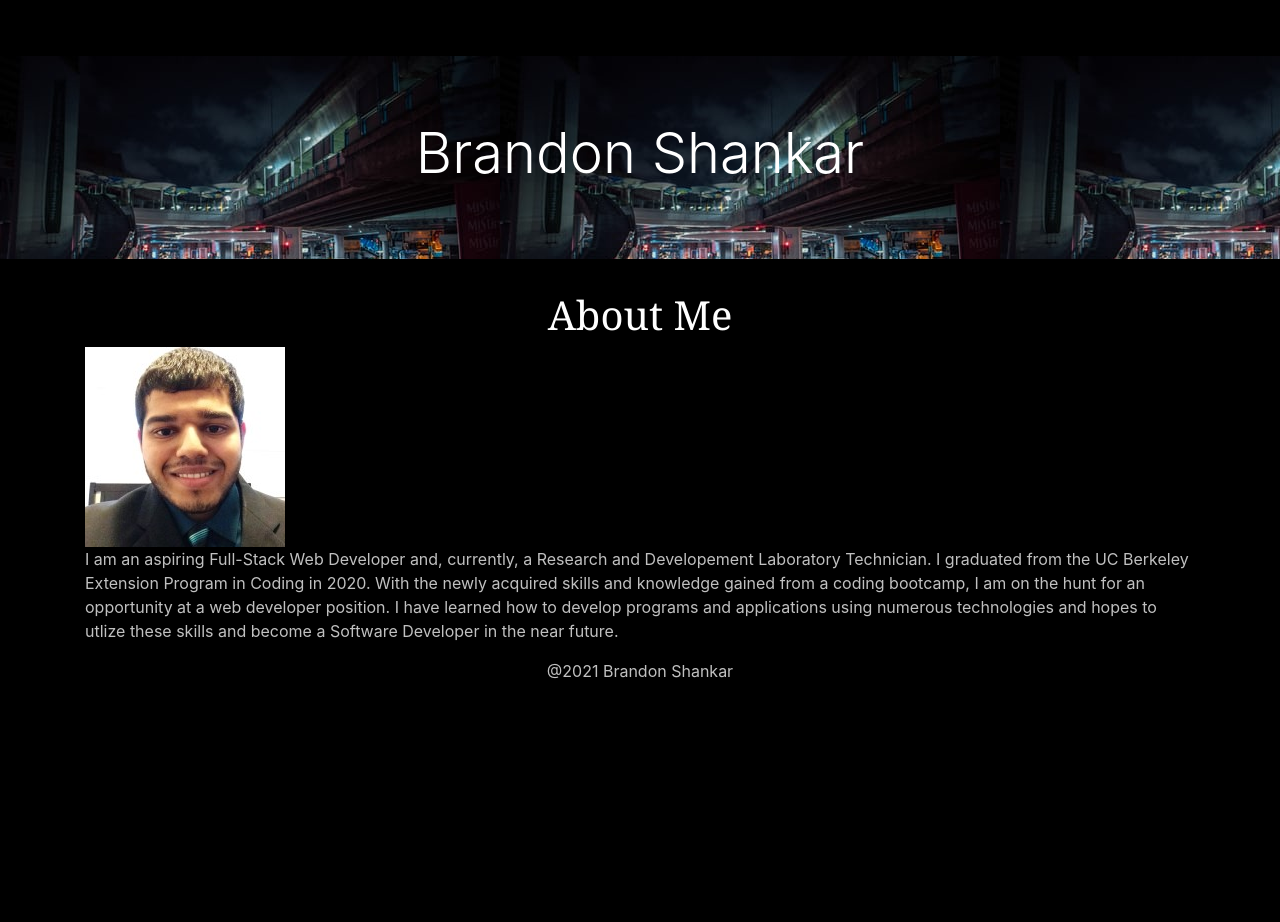
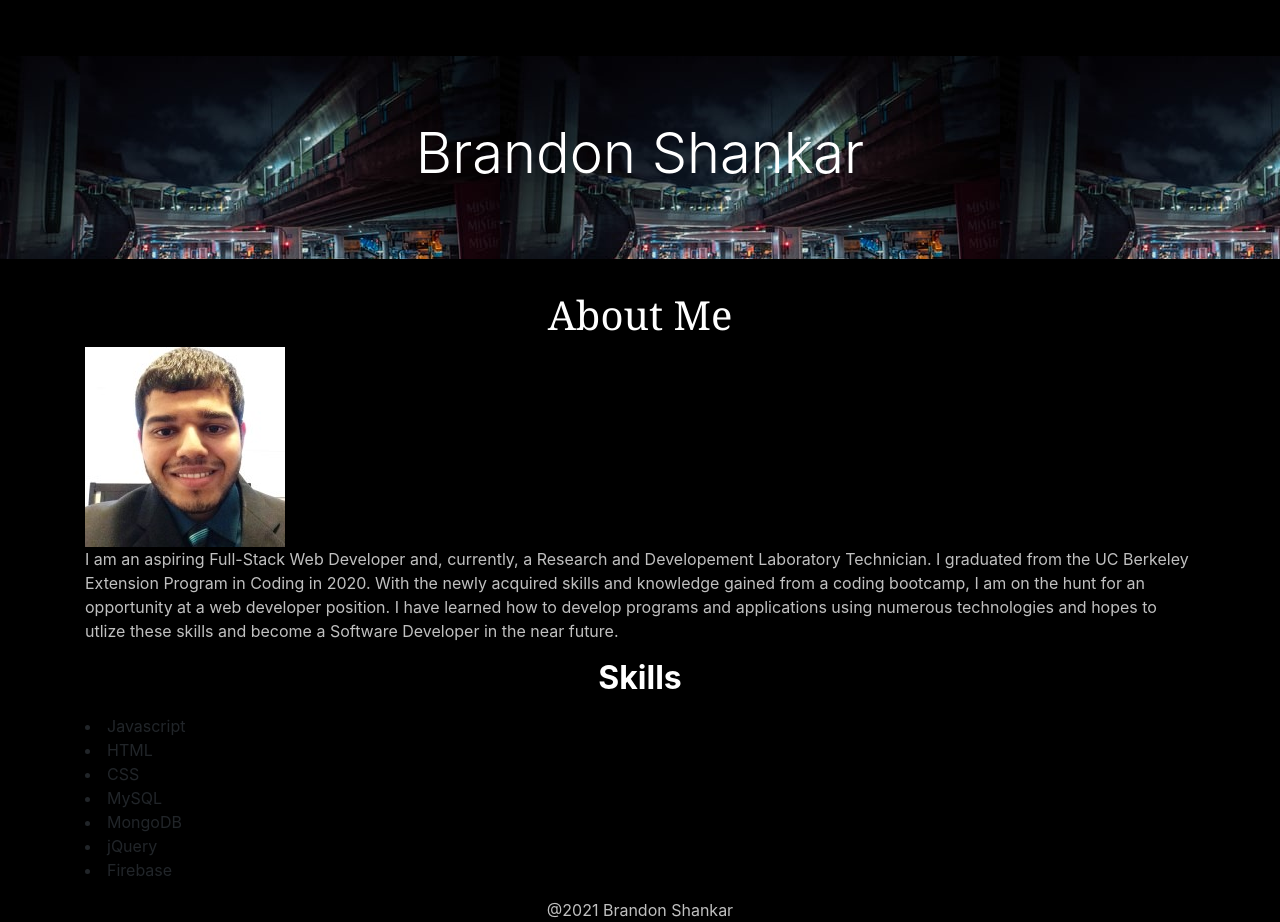
Before and after one commit to brandon123774/My-Portfolio, a website: page app/public/index.html in a window 1280 px wide. Before the commit the page ends 800 px from the top, so only its background shows below. Drawn offline with nearby package versions, Linux system fonts and the light colour scheme; files whose address does not match are found by name.

```diff
--- a/app/public/index.html
+++ b/app/public/index.html
@@ -84,6 +84,16 @@
                 Developer in the near future.
             </p>
 
+            <h2>Skills</h2>
+            <p>
+                <li>Javascript</li>
+                <li>HTML</li>
+                <li>CSS</li>
+                <li>MySQL</li>
+                <li>MongoDB</li>
+                <li>jQuery</li>
+                <li>Firebase</li>
+            </p>
 
 
         </section>
```
